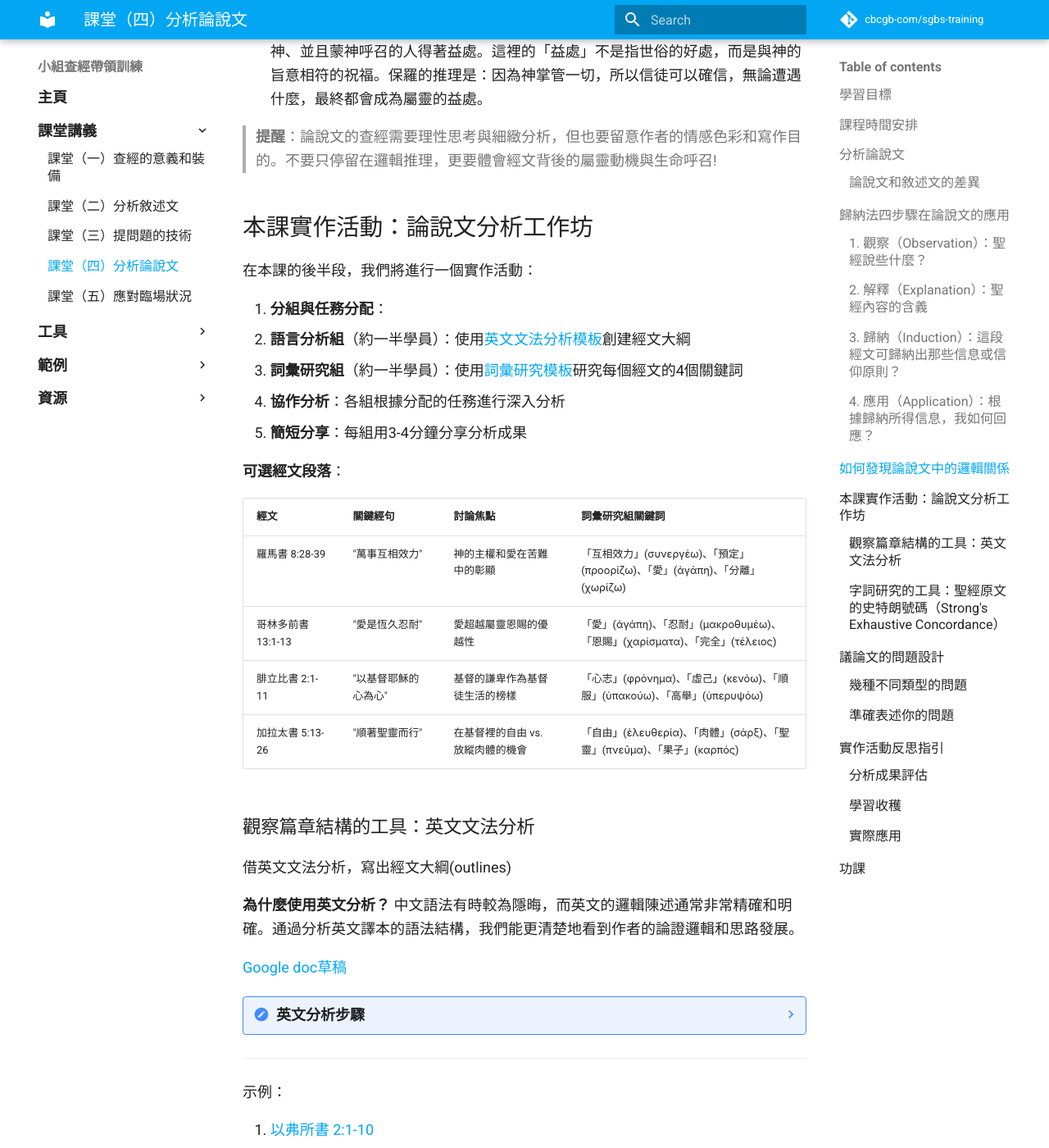
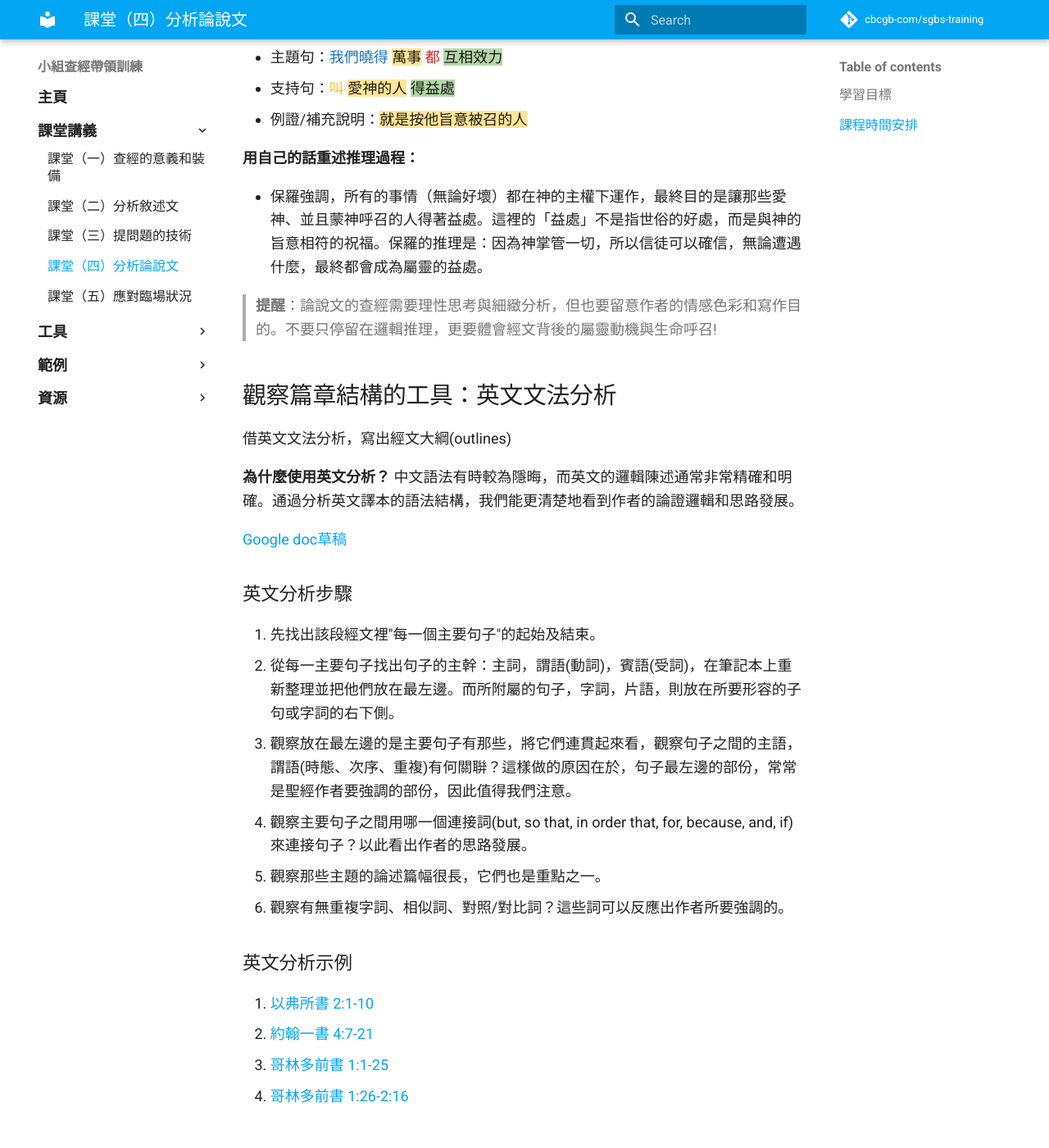
Before and after one commit to cbcgb-com/sgbs-training, an MkDocs documentation site: the page built from docs/class-notes/lesson-4-argumentation.md, in a window 1280 px wide and 1400 px high, scrolled down 5592 px. Shown: the whole window at 82% size. Built offline with MkDocs 1.6.1 and Material for MkDocs 9.7.7, drawn with Linux system fonts in a browser that asks for light colours; comment, search, counter and statistics services are not loaded; some of the changed text lies outside the part shown.

Commit message:
docs(lesson-4-argumentation)📝: restructure and expand class notes with clearer sections and improved workshop instructions
- Split content into '課前預讀內容' and '課堂實作活動' for better organization.
- Moved and expanded the workshop instructions, including clearer activity flow and objectives.
- Improved explanations for English grammatical analysis and Strong's Concordance usage.
- Rewrote and clarified step-by-step guides and examples for analysis methods.
- Enhanced formatting and added reminders to help students prepare and participate effectively.

```diff
--- a/docs/class-notes/lesson-4-argumentation.md
+++ b/docs/class-notes/lesson-4-argumentation.md
@@ -17,7 +17,13 @@
 | 前30分鐘       | 模擬查經練習               |
 | 5分鐘          | 回饋時間                   |
 | 5分鐘          | 公開討論                   |
-| 剩餘50分鐘     | 論說文分析教學與實作活動   |
+| 剩餘50分鐘     | 論說文分析工作坊實作活動   |
+
+---
+
+# 第一部分：課前預讀內容
+
+> **重要提醒**：請在上課前仔細閱讀以下內容，這將幫助你更好地參與課堂活動。課堂時間將主要用於實作練習，而非理論講解。
 
 ## 分析論說文
 
@@ -147,26 +153,7 @@
 
 > **提醒**：論說文的查經需要理性思考與細緻分析，但也要留意作者的情感色彩和寫作目的。不要只停留在邏輯推理，更要體會經文背後的屬靈動機與生命呼召!
 
-## 本課實作活動：論說文分析工作坊
-
-在本課的後半段，我們將進行一個實作活動：
-
-1. **分組與任務分配**：
-   - **語言分析組**（約一半學員）：使用[英文文法分析模板](../tools/linguistic-analysis-template.md)創建經文大綱
-   - **詞彙研究組**（約一半學員）：使用[詞彙研究模板](https://docs.google.com/document/d/1g1c2oU-Obz3fszjdbfe979cTE9EzGG4eZ55_10GPFJQ/edit?usp=sharing)研究每個經文的4個關鍵詞
-2. **協作分析**：各組根據分配的任務進行深入分析
-3. **簡短分享**：每組用3-4分鐘分享分析成果
-
-**可選經文段落**：
-
-| 經文 | 關鍵經句 | 討論焦點 | 詞彙研究組關鍵詞 |
-|------|----------|----------|------------------|
-| 羅馬書 8:28-39 | "萬事互相效力" | 神的主權和愛在苦難中的彰顯 | 「互相效力」(συνεργέω)、「預定」(προορίζω)、「愛」(ἀγάπη)、「分離」(χωρίζω) |
-| 哥林多前書 13:1-13 | "愛是恆久忍耐" | 愛超越屬靈恩賜的優越性 | 「愛」(ἀγάπη)、「忍耐」(μακροθυμέω)、「恩賜」(χαρίσματα)、「完全」(τέλειος) |
-| 腓立比書 2:1-11 | "以基督耶穌的心為心" | 基督的謙卑作為基督徒生活的榜樣 | 「心志」(φρόνημα)、「虛己」(κενόω)、「順服」(ὑπακούω)、「高舉」(ὑπερυψόω) |
-| 加拉太書 5:13-26 | "順著聖靈而行" | 在基督裡的自由 vs. 放縱肉體的機會 | 「自由」(ἐλευθερία)、「肉體」(σάρξ)、「聖靈」(πνεῦμα)、「果子」(καρπός) |
-
-### 觀察篇章結構的工具：英文文法分析
+## 觀察篇章結構的工具：英文文法分析
 
 借英文文法分析，寫出經文大綱(outlines)
 
@@ -174,27 +161,25 @@
 
 [Google doc草稿](https://docs.google.com/document/d/1XImBnY-vAXNhShzHvTgs_YFuw8ulqlpDIpJuiic1RKA/edit)
 
-??? note "英文分析步驟"
+### 英文分析步驟
 
-    1. 先找出該段經文裡“每一個主要句子”的起始及結束。
-    2. 從每一主要句子找出句子的主幹：主詞，謂語(動詞)，賓語(受詞)，在筆記本上重新整理並把他們放在最左邊。而所附屬的句子，字詞，片語，則放在所要形容的子句或字詞的右下側。
-    3. 觀察放在最左邊的是主要句子有那些，將它們連貫起來看，觀察句子之間的主語，謂語(時態、次序、重複)有何關聨？這樣做的原因在於，句子最左邊的部份，常常是聖經作者要強調的部份，因此值得我們注意。
-    4. 觀察主要句子之間用哪一個連接詞(but, so that, in order that, for, because, and, if) 來連接句子？以此看出作者的思路發展。
-    5. 觀察那些主題的論述篇幅很長，它們也是重點之一。
-    6. 觀察有無重複字詞、相似詞、對照/對比詞？這些詞可以反應出作者所要強調的。
+1. 先找出該段經文裡"每一個主要句子"的起始及結束。
+2. 從每一主要句子找出句子的主幹：主詞，謂語(動詞)，賓語(受詞)，在筆記本上重新整理並把他們放在最左邊。而所附屬的句子，字詞，片語，則放在所要形容的子句或字詞的右下側。
+3. 觀察放在最左邊的是主要句子有那些，將它們連貫起來看，觀察句子之間的主語，謂語(時態、次序、重複)有何關聨？這樣做的原因在於，句子最左邊的部份，常常是聖經作者要強調的部份，因此值得我們注意。
+4. 觀察主要句子之間用哪一個連接詞(but, so that, in order that, for, because, and, if) 來連接句子？以此看出作者的思路發展。
+5. 觀察那些主題的論述篇幅很長，它們也是重點之一。
+6. 觀察有無重複字詞、相似詞、對照/對比詞？這些詞可以反應出作者所要強調的。
 
----
-
-示例：
+### 英文分析示例
 
 1. [以弗所書 2:1-10](https://docs.google.com/document/d/1XImBnY-vAXNhShzHvTgs_YFuw8ulqlpDIpJuiic1RKA/edit?usp=sharing)
 2. [約翰一書 4:7-21](https://drive.google.com/file/d/1oHF-XBb--yXt8lMG9gPQRIQTg4xocu2g/view?usp=sharing)
 3. [哥林多前書 1:1-25](https://drive.google.com/file/d/1gR-darNwkft-d0GPycFqSbru6qLZhmij/view?usp=sharing)
 4. [哥林多前書 1:26-2:16](https://drive.google.com/file/d/1xEr40gQBhCvU184yJ0GAUiTG0tXGzPkt/view?usp=sharing)
 
-### 字詞研究的工具：聖經原文的史特朗號碼（Strong's Exhaustive Concordance）
+## 字詞研究的工具：聖經原文的史特朗號碼（Strong's Exhaustive Concordance）
 
-- 為什麼要閱讀原文：翻譯過程的信息丟失，加增和改變。適用於缺乏上下文的情況下，孤立單字的解釋。
+- 為什麼要閱讀原文：所有翻譯都包含一定程度的詮釋，即使是最用心的譯者，也只能根據目標讀者的需要做出合適的翻譯。因此，翻譯過程中可能會有信息的遺失、增補或改變。當我們只依賴翻譯本、缺乏上下文時，對單字的理解容易受限於譯者的選擇。
 - 史特朗號碼：用一串數字來表示一個原文單字，將各個譯本與原文逐字對應，方便不熟悉原文語言的人研究原文
 
 **史特朗號碼的價值**：對於不熟悉希臘文或希伯來文的查經者，史特朗號碼提供了一個橋樑，讓我們能夠：
@@ -206,37 +191,6 @@
 
 解經原則：
 - 信仰原則>>字意本身>經文本身+上下文>本書卷>其他書卷
-
-??? note "分析議論文例子【弗2:1-10】"
-
-    1. 全書、前後文背景：
-        1. 寫作時代背景：保羅建立以弗所教會（徒19），在羅馬獄中寫此信
-        2. 寫作對象：以弗所教會的基督徒（外邦人）
-        3. 全書結構：1-3章：神的福音，4-6章：基督徒應該過的生活
-        4. 上下文及本段經文所處位置：
-            1. 前文：1章：透過讚美和禱告重申福音的內容
-            2. 本段：救贖乃是神的恩典
-            3. 後文：2:11-22：外邦人藉著耶穌和猶太人一同與神和好，成為一家人
-    2. 觀察經文：
-        1. 論述主題：救贖是神的恩典
-        2. 論述結構（outline）：
-            1. 1-3節：基督徒接受福音以前的生命光景：靈性死亡，被困在罪中
-            2. 4-7節：神的大愛和憐憫讓我們跟耶穌一同從死裡復活
-            3. 8-10節：藉著神白白的恩典成為新造的人，回應神新的呼召和使命
-    3. 解釋經文：
-        1. 名詞含義、代詞指代內容：「死」，「悖逆之子」，「可怒之子」，「工作」，「那時」⋯
-        2. 連詞邏輯：「然而」（4節），「要」（7節）⋯⋯
-        3. 不同論述層次之間的關係：時間和邏輯上的先後次序
-    4. 歸納：
-        1. 這段經文的主要信息：昔我失喪，今得贖回，得救是神的恩典
-        2. 作者的教導是什麼：回應神給我們的使命，因為一切皆由神所賜
-    5. 應用：
-        1. 這段經文的教導對我現在的生活有什麼提醒
-            1. 例：還記得「死」在罪中的景況嗎？我們行了哪些"善工"，神還提醒你我要行哪些？
-        2. 我對信仰有哪些認識上的更新
-            1. 例：我們知道得救是全然因著恩典嗎？以前想過神已經預備了我們要做的善工嗎？
-
----
 
 ## 議論文的問題設計
 
@@ -278,6 +232,39 @@
 
 避開過於深奧、過於神學性、聖經學者尚無答案的問題！它們通常不適合小組討論。
 
+---
+
+# 第二部分：課堂實作活動
+
+## 論說文分析工作坊
+
+在本課的後半段，我們將進行一個實作活動：
+
+### 活動流程
+
+1. **分組與任務分配**：
+   - **語言分析組**（約一半學員）：使用[英文文法分析模板](../tools/linguistic-analysis-template.md)創建經文大綱
+   - **詞彙研究組**（約一半學員）：使用[詞彙研究模板](https://docs.google.com/document/d/1g1c2oU-Obz3fszjdbfe979cTE9EzGG4eZ55_10GPFJQ/edit?usp=sharing)研究每個經文的4個關鍵詞
+2. **協作分析**：各組根據分配的任務進行深入分析（約25分鐘）
+3. **簡短分享**：每組用3-4分鐘分享分析成果
+
+### 活動目標
+
+- 實際操作英文文法分析工具
+- 體驗史特朗號碼詞彙研究
+- 學習如何整合兩種分析方法
+- 為未來的查經準備建立實用技能
+
+**可選經文段落**：
+
+| 經文 | 關鍵經句 | 討論焦點 | 詞彙研究組關鍵詞 |
+|------|----------|----------|------------------|
+| 羅馬書 8:28-39 | "萬事互相效力" | 神的主權和愛在苦難中的彰顯 | 「互相效力」(συνεργέω)、「預定」(προορίζω)、「愛」(ἀγάπη)、「分離」(χωρίζω) |
+| 哥林多前書 13:1-13 | "愛是恆久忍耐" | 愛超越屬靈恩賜的優越性 | 「愛」(ἀγάπη)、「忍耐」(μακροθυμέω)、「恩賜」(χαρίσματα)、「完全」(τέλειος) |
+| 腓立比書 2:1-11 | "以基督耶穌的心為心" | 基督的謙卑作為基督徒生活的榜樣 | 「心志」(φρόνημα)、「虛己」(κενόω)、「順服」(ὑπακούω)、「高舉」(ὑπερυψόω) |
+| 加拉太書 5:13-26 | "順著聖靈而行" | 在基督裡的自由 vs. 放縱肉體的機會 | 「自由」(ἐλευθερία)、「肉體」(σάρξ)、「聖靈」(πνεῦμα)、「果子」(καρπός) |
+
+
 ## 實作活動反思指引
 
 完成論說文分析後，請思考並分享：
```
Also changed, not shown: other parts of docs/class-notes/lesson-4-argumentation.md (+3 -1 lines).
